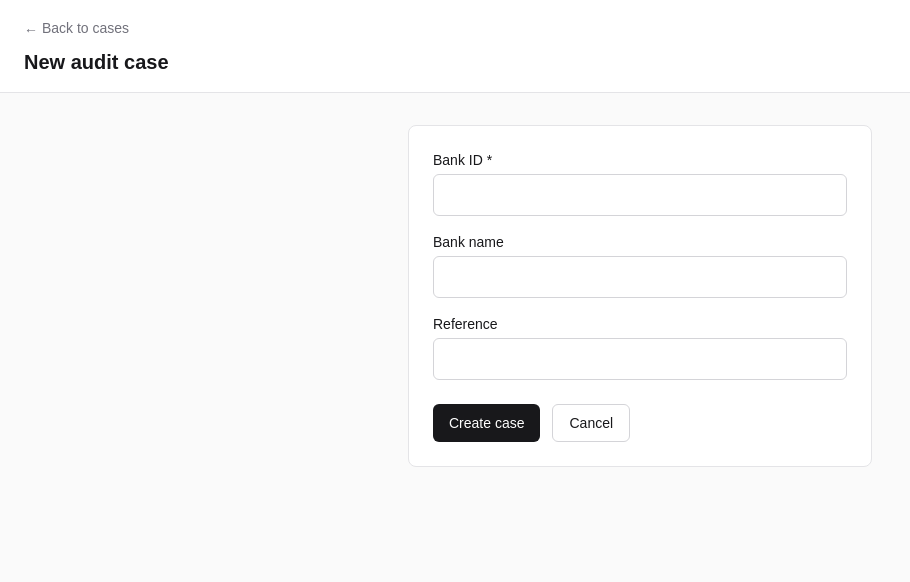
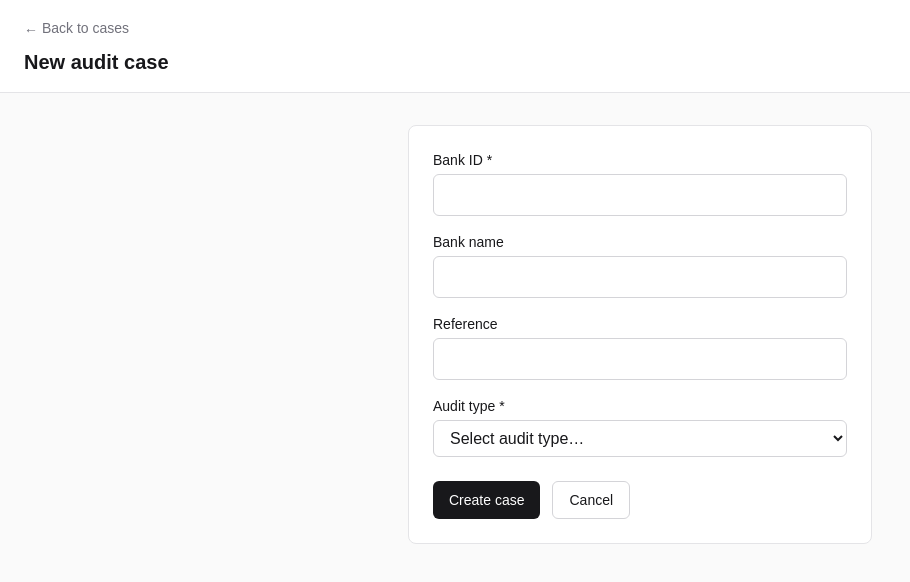
Before and after one commit to tsfrt/occ-bank-audit, a Next.js app: page /cases/new in a window 1280 px wide. Shown: the top 582 px of the page, without its empty margins (0-910 px from the left). Built offline with nearby package versions, Linux system fonts and the light colour scheme.

Commit message:
feat: add audit type dropdown when creating a new case
- New case form: required audit type select (same options as case detail)
- POST /api/cases: accept auditType, validate with isValidAuditType, persist on create

```diff
--- a/src/app/api/cases/route.ts
+++ b/src/app/api/cases/route.ts
@@ -1,5 +1,7 @@
 import { NextRequest, NextResponse } from "next/server";
 import { prisma } from "@/lib/db";
+import { isValidAuditType } from "@/lib/auditTypes";
+import type { AuditType } from "@/generated/prisma";
 
 export async function GET(request: NextRequest) {
   const { searchParams } = new URL(request.url);
@@ -36,19 +38,22 @@ export async function GET(request: NextRequest) {
 }
 
 export async function POST(request: NextRequest) {
-  let body: { bankId: string; bankName?: string; reference?: string };
+  let body: { bankId: string; bankName?: string; reference?: string; auditType?: string };
   try {
     body = await request.json();
   } catch {
     return NextResponse.json({ error: "Invalid JSON" }, { status: 400 });
   }
 
-  const { bankId, bankName, reference } = body;
+  const { bankId, bankName, reference, auditType } = body;
   if (!bankId || typeof bankId !== "string") {
     return NextResponse.json(
       { error: "bankId is required" },
       { status: 400 }
     );
+  }
+  if (auditType !== undefined && auditType !== null && auditType !== "" && !isValidAuditType(auditType)) {
+    return NextResponse.json({ error: "Invalid audit type" }, { status: 400 });
   }
 
   const auditCase = await prisma.auditCase.create({
@@ -56,6 +61,7 @@ export async function POST(request: NextRequest) {
       bankId,
       bankName: bankName ?? null,
       reference: reference ?? null,
+      auditType: auditType && isValidAuditType(auditType) ? (auditType as AuditType) : null,
       status: "pending_analysis",
     },
   });
--- a/src/app/cases/new/page.tsx
+++ b/src/app/cases/new/page.tsx
@@ -3,12 +3,15 @@
 import { useRouter } from "next/navigation";
 import { useState } from "react";
 import Link from "next/link";
+import { AUDIT_TYPES } from "@/lib/auditTypes";
+import type { AuditType } from "@/generated/prisma";
 
 export default function NewCasePage() {
   const router = useRouter();
   const [bankId, setBankId] = useState("");
   const [bankName, setBankName] = useState("");
   const [reference, setReference] = useState("");
+  const [auditType, setAuditType] = useState<AuditType | "">("");
   const [loading, setLoading] = useState(false);
   const [error, setError] = useState<string | null>(null);
 
@@ -24,6 +27,7 @@ export default function NewCasePage() {
           bankId: bankId.trim(),
           bankName: bankName.trim() || undefined,
           reference: reference.trim() || undefined,
+          auditType: auditType || undefined,
         }),
       });
       const data = await res.json();
@@ -95,6 +99,25 @@ export default function NewCasePage() {
               className="w-full rounded-md border border-zinc-300 dark:border-zinc-600 bg-white dark:bg-zinc-800 px-3 py-2 text-zinc-900 dark:text-zinc-100"
             />
           </div>
+          <div>
+            <label htmlFor="auditType" className="block text-sm font-medium mb-1">
+              Audit type *
+            </label>
+            <select
+              id="auditType"
+              required
+              value={auditType}
+              onChange={(e) => setAuditType((e.target.value || "") as AuditType | "")}
+              className="w-full rounded-md border border-zinc-300 dark:border-zinc-600 bg-white dark:bg-zinc-800 px-3 py-2 text-zinc-900 dark:text-zinc-100"
+            >
+              <option value="">Select audit type…</option>
+              {AUDIT_TYPES.map((t) => (
+                <option key={t.value} value={t.value}>
+                  {t.label}
+                </option>
+              ))}
+            </select>
+          </div>
           <div className="flex gap-3 pt-2">
             <button
               type="submit"
```
